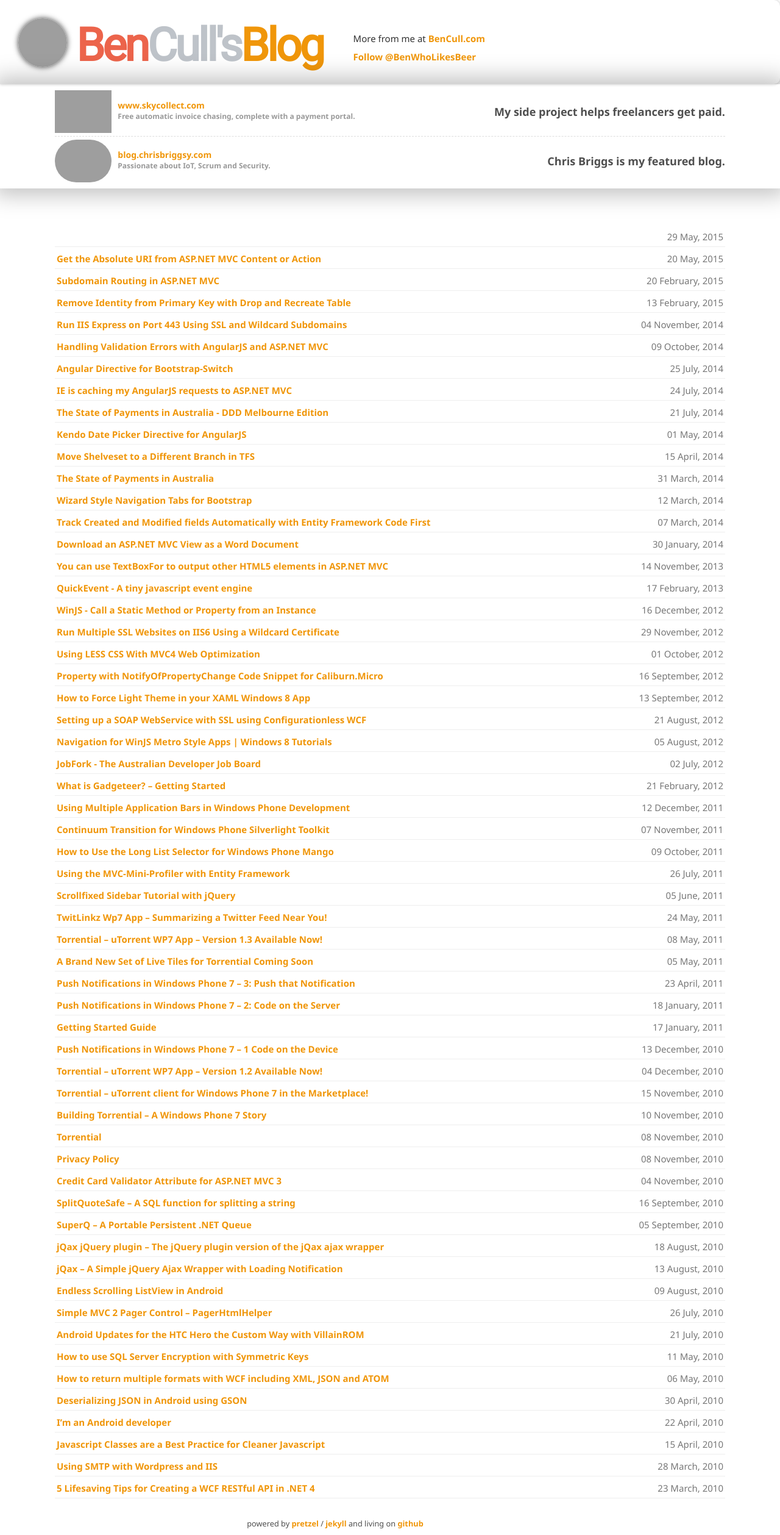
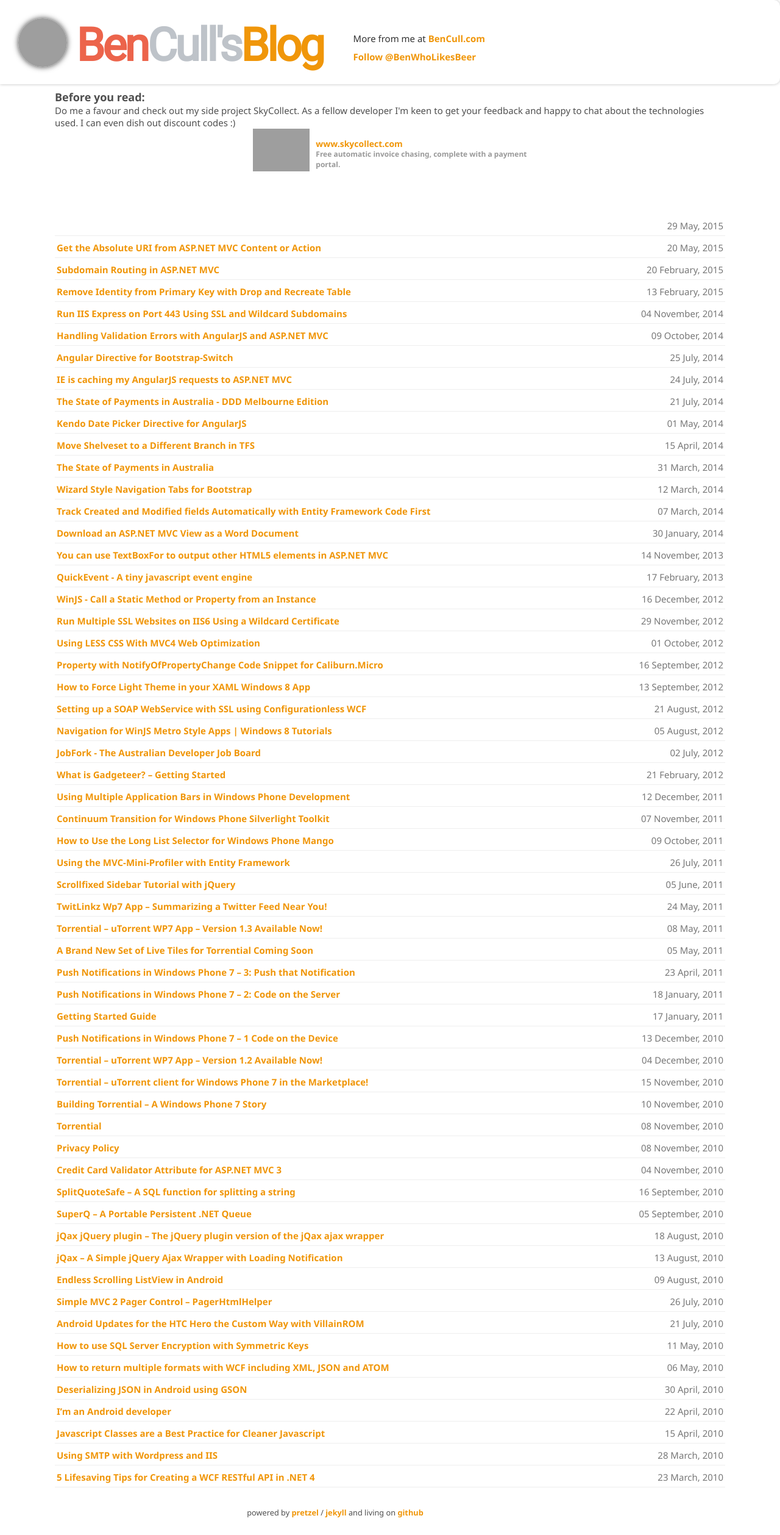
Before and after one commit to bjcull/bjcull.github.com, a Jekyll site: the page built from index.md, in a window 1280 px wide. Shown: the whole page at 61% size. Built offline with Jekyll 4.4.1, drawn with Linux system fonts in a browser that asks for light colours; nearby versions of some CDN libraries; comment, search, counter and statistics services are not loaded; grey boxes are pictures that could not be loaded.

Commit message:
Updated layout to look less ad spammy

```diff
--- a/_layouts/layout.html
+++ b/_layouts/layout.html
@@ -112,7 +112,8 @@
     <div class="product-update">
         <div class="product-content">
             <div class="update-content">
-                <h4>My side project helps freelancers get paid.</h4>
+                <h4>Before you read:</h4>
+                <p>Do me a favour and check out my side project SkyCollect. As a fellow developer I'm keen to get your feedback and happy to chat about the technologies used. I can even dish out discount codes :)</p>
             </div>
             <div class="link-content">
                 <a href="http://www.skycollect.com/?utm_source=benjiime&utm_medium=sidebar&utm_campaign=blogs" target="_blank">
@@ -120,21 +121,6 @@
                     <h4>www.skycollect.com</h4>
                     <p>
                         Free automatic invoice chasing, complete with a payment portal.
-                    </p>
-                </a>
-            </div>
-        </div>
-
-        <div class="product-content">
-            <div class="update-content">
-                <h4>Chris Briggs is my featured blog.</h4>
-            </div>
-            <div class="link-content">
-                <a href="http://blog.chrisbriggsy.com/?utm_source=benjiime&utm_medium=sidebar&utm_campaign=blogs" target="_blank">
-                    <img src="http://blog.chrisbriggsy.com/images/bio-photo-T1.png" class="round" />
-                    <h4>blog.chrisbriggsy.com</h4>
-                    <p>
-                        Passionate about IoT, Scrum and Security.
                     </p>
                 </a>
             </div>
--- a/css/style.css
+++ b/css/style.css
@@ -631,7 +631,7 @@ footer {
 {
     overflow:hidden;
     clear:both;
-    box-shadow: 0px 0px 35px 10px rgba(0, 0, 0, 0.25);
+    /*box-shadow: 0px 0px 35px 10px rgba(0, 0, 0, 0.25);*/
     padding:5px 20px;
 }
 
@@ -648,8 +648,8 @@ footer {
 
     .product-update .link-content {
         overflow:hidden;
-        float:left;
-        min-width:500px;
+        margin:0 auto;
+        width:450px;
     }
 
     .product-update .update-content {
@@ -658,7 +658,6 @@ footer {
     }
 
     .product-update .update-content h4 {
-        line-height:70px;
     }
 
 .product-update h4
```
